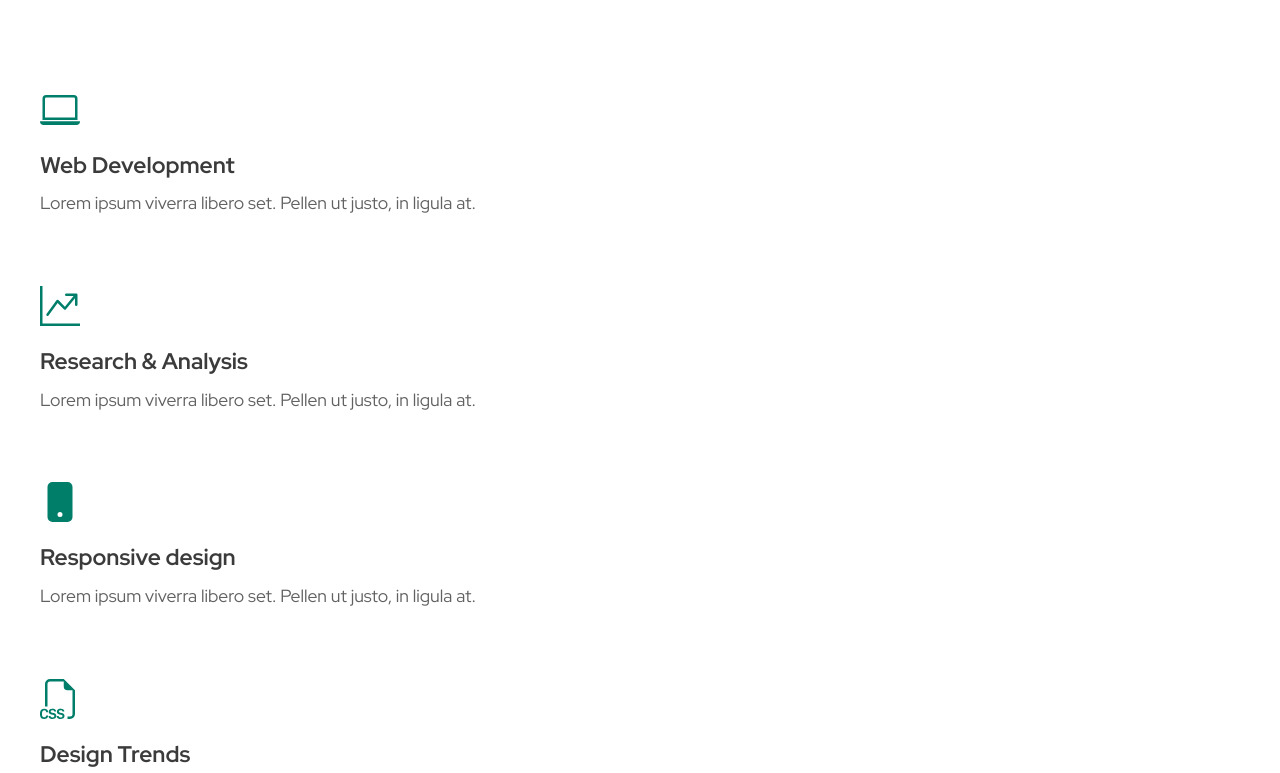
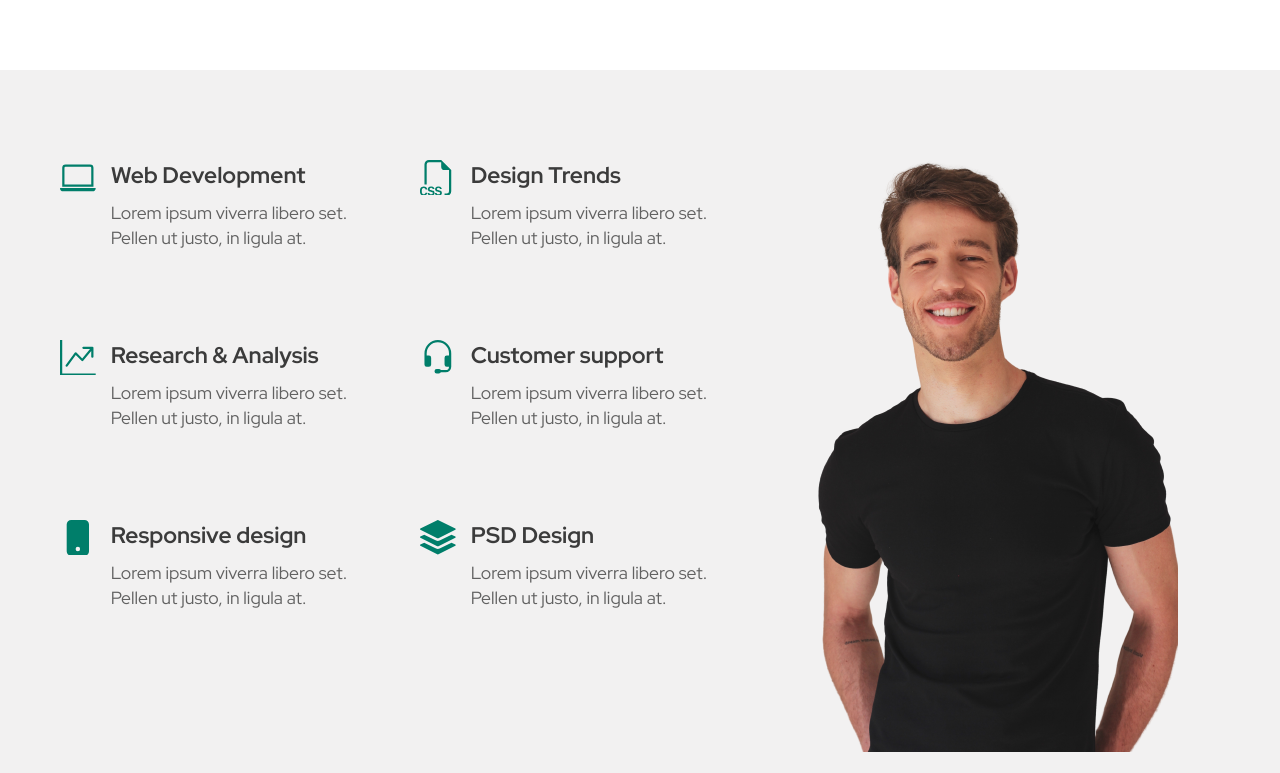
Before and after one commit to tshepocalvin/UI-Portfolio-PLP, a plain HTML site: page index.html in a window 1280 px wide. Shown: the part 2662-3435 px from the top of the page. Drawn offline with Linux system fonts and the light colour scheme.

Commit message:
skills-summary

```diff
--- a/style.css
+++ b/style.css
@@ -256,6 +256,7 @@ nav .hireme a {
     margin-top: 50px;
     display: flex;
     gap: 70px;
+    padding-bottom: 70px;
 }
 
 .skills-left{
@@ -301,3 +302,53 @@ nav .hireme a {
 .skills-right .progress-bar4 {
     width: 80%;
 }
+
+/* skills-summary */
+
+.skills-summary{
+    display: flex;
+    gap: 30px;
+    padding: 50px;
+    padding-top: 70px;
+    background-color: #bbb7b731;
+}
+
+.skills-summary-left{
+    display: flex;
+    width: 60%;
+    gap: 30px;
+}
+
+.skills-summary-left .card{
+    display: flex;
+    gap: 15px;
+    background-color: transparent;
+    padding: 0px;
+    margin-bottom: 30px;
+    padding-top: 10px;
+    min-height: 150px;
+}
+
+.skills-summary-right .card{
+    display: flex;
+    gap: 15px;
+    background-color: transparent;
+    padding: 0px;
+    margin-bottom: 30px;
+    padding-top: 10px;
+    min-height: 15px;
+}
+
+.skills-summary-left .card svg{
+    width: 60px;
+    align-self: flex-start;
+}
+
+.skills-summary-right{
+    width: 40%;
+}
+
+.skills-summary-left img{
+    border-radius: 5px;
+    max-width: 408px;
+}
```
